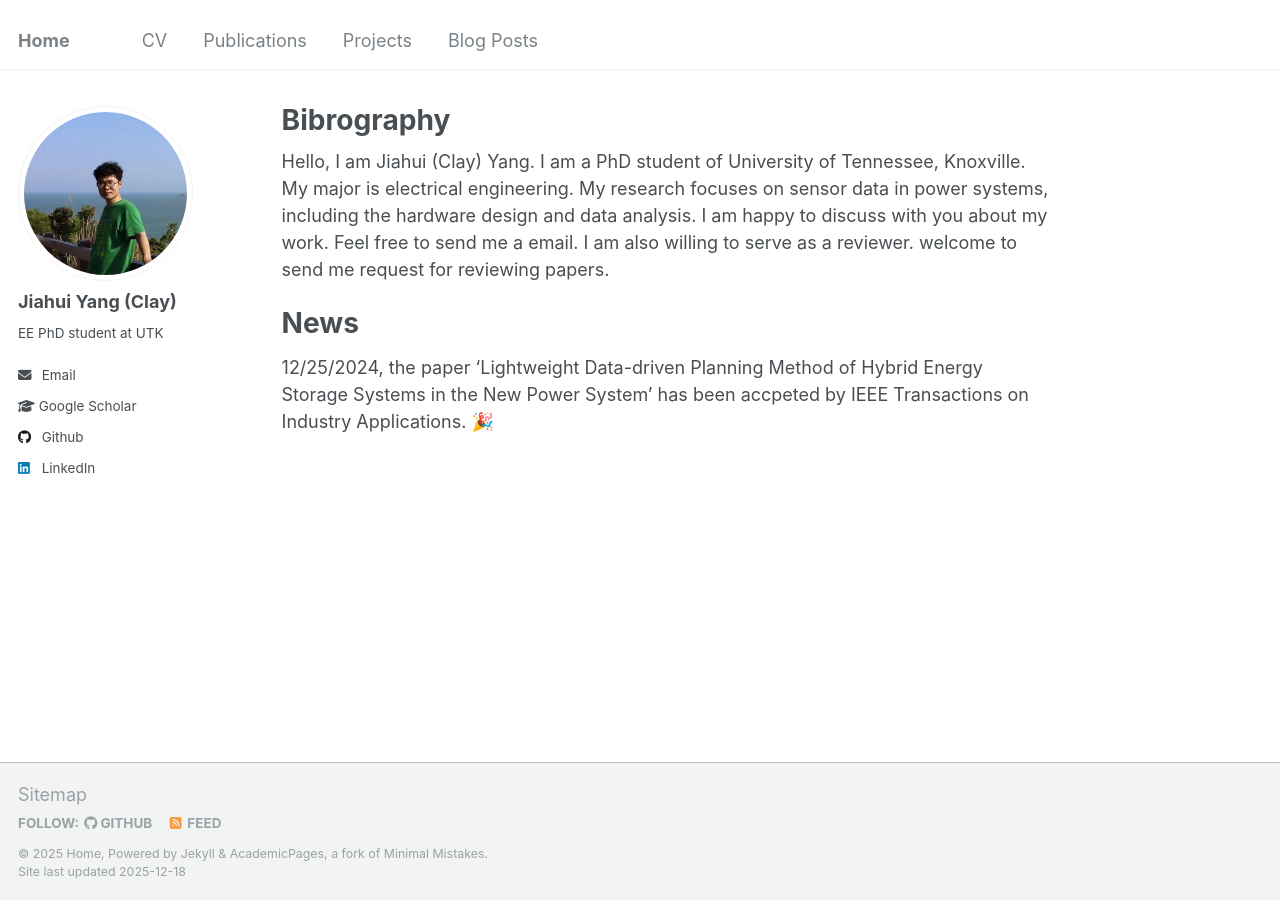
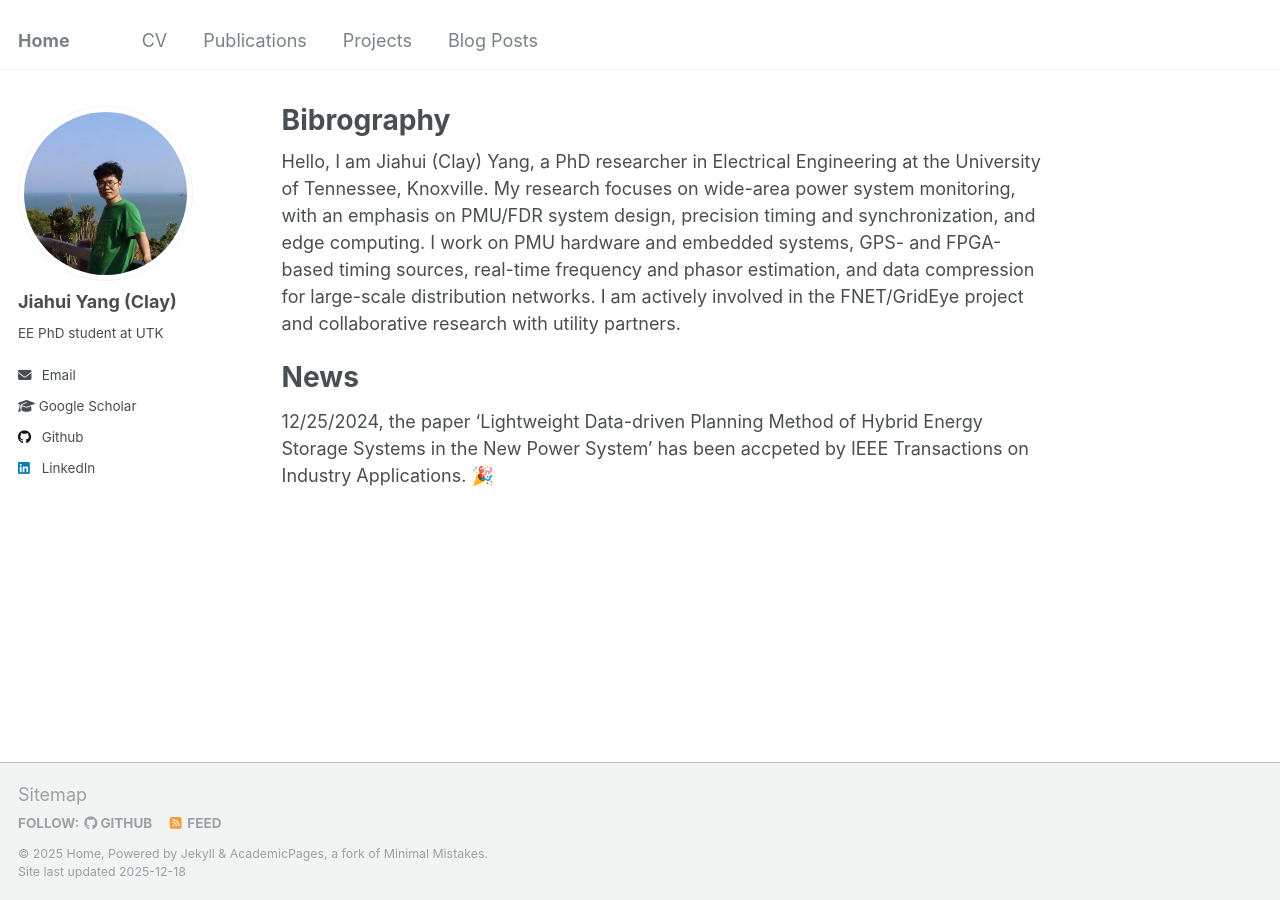
Before and after one commit to ClayUTK/intro, a Jekyll site: the page built from _pages/about.md, in a window 1280 px wide. Built offline with Jekyll 4.4.1, drawn with Linux system fonts in a browser that asks for light colours.

Commit message:
Revise about page with updated research details
Updated personal introduction and research focus in the about page.

```diff
--- a/_pages/about.md
+++ b/_pages/about.md
@@ -7,7 +7,7 @@ redirect_from:
   - /about.html
 ---
 
-Hello, I am Jiahui (Clay) Yang. I am a PhD student of University of Tennessee, Knoxville. My major is electrical engineering. My research focuses on sensor data in power systems, including the hardware design and data analysis. I am happy to discuss with you about my work. Feel free to send me a email. I am also willing to serve as a reviewer. welcome to send me request for reviewing papers.
+Hello, I am Jiahui (Clay) Yang, a PhD researcher in Electrical Engineering at the University of Tennessee, Knoxville. My research focuses on wide-area power system monitoring, with an emphasis on PMU/FDR system design, precision timing and synchronization, and edge computing. I work on PMU hardware and embedded systems, GPS- and FPGA-based timing sources, real-time frequency and phasor estimation, and data compression for large-scale distribution networks. I am actively involved in the FNET/GridEye project and collaborative research with utility partners.
 
 # News
 12/25/2024, the paper 'Lightweight Data-driven Planning Method of Hybrid Energy Storage Systems in the New Power System' has been accpeted by IEEE Transactions on Industry Applications. 🎉
```
